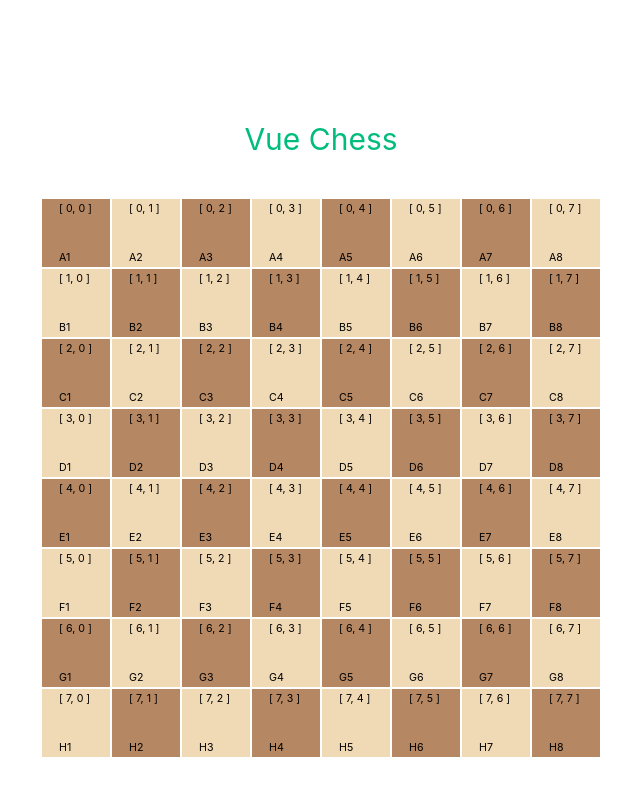
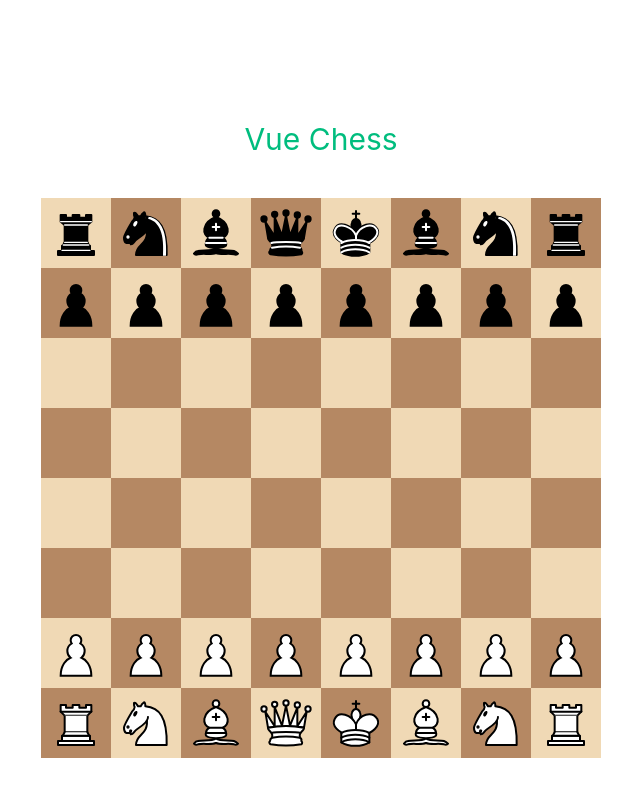
Before and after one commit to levistark/vue-chess, a Vue app: page / in a window 1280 px wide. Shown: the top 796 px of the page, without its empty margins (319-959 px from the left). Built offline with nearby package versions, Linux system fonts and the light colour scheme.

Commit message:
pieces are now rendering properly

```diff
--- a/src/components/ChessBoard.vue
+++ b/src/components/ChessBoard.vue
@@ -15,13 +15,28 @@ import BlackRook from './BlackRook.vue'
 import BlackBishop from './BlackBishop.vue'
 import BlackKnight from './BlackKnight.vue'
 
-const selectedSquare = ref(0)
+const chessboard = ref<Square[][]>([[]])
 
-const squares = ref<Square[]>([])
+const initialBoard = [
+  ['wr', 'wn', 'wb', 'wq', 'wk', 'wb', 'wn', 'wr'],
+  ['wp', 'wp', 'wp', 'wp', 'wp', 'wp', 'wp', 'wp'],
+  ['', '', '', '', '', '', '', ''],
+  ['', '', '', '', '', '', '', ''],
+  ['', '', '', '', '', '', '', ''],
+  ['', '', '', '', '', '', '', ''],
+  ['bp', 'bp', 'bp', 'bp', 'bp', 'bp', 'bp', 'bp'],
+  ['br', 'bn', 'bb', 'bq', 'bk', 'bb', 'bn', 'br'],
+]
 
-function createSquares() {
+function setInittialPieces() {}
+
+function createSquares(): Square[] {
   const columns = [0, 1, 2, 3, 4, 5, 6, 7]
   const rows = [0, 1, 2, 3, 4, 5, 6, 7]
+  let squares: Square[] = []
+
+  function getSquareIds() {
+    let ids: Array<string> = []
 
     const columnLetters = columns.map((column, index) => {
       return String.fromCharCode(65 + index)
@@ -31,8 +46,6 @@ function createSquares() {
       return index + 1
     })
 
-  function getSquareIds() {
-    let ids: Array<string> = []
     columnLetters.forEach((column) => {
       rowNumbers.forEach((row) => {
         let id = column + row
@@ -57,14 +70,6 @@ function createSquares() {
 
     rows.forEach((row, rowIndex) => {
       columns.forEach((column, columnIndex) => {
-        let isOnOddRow = false
-
-        let square: Square = {
-          isWhite: true,
-          squareCoordinates: [0, 0],
-          squareId: 'A1'
-        }
-
         // For every other row
         if (rowIndex % 2 === 0) {
           if (columnIndex % 2 === 0) {
@@ -85,37 +90,105 @@ function createSquares() {
     return colorArray
   }
 
+  for (let i = 0; i < 64; i++) {
+    let square: Square = {
+      isWhite: true,
+      squareCoordinates: [0, 0],
+      squareId: 'A1',
+      currentPiece: {
+        class: ''
+      }
+    }
     const ids = getSquareIds()
     const coordinates = getCoordinates()
     const colors = getSquareColors()
 
-  for (let i = 0; i < 64; i++) {
-    let square: Square = {
-      isWhite: true,
-      squareCoordinates: [0, 0],
-      squareId: 'A1'
-    }
     square.squareId = ids[i]
     square.squareCoordinates = coordinates[i]
     square.isWhite = colors[i]
-    squares.value.push(square)
+    square.currentPiece!.class = ''
+
+    squares.push(square)
+  }
+
+  return squares
+}
+
+function createChessBoard() {
+  let matrix = new Array(8)
+  const chessSquares = createSquares()
+
+  for (let i = 0; i < 8; i++) {
+    matrix[i] = new Array(8)
+  }
+
+  function arraysEqual(arr1: number[], arr2: number[]) {
+    if (arr1.length !== arr2.length) return false
+    for (let i = 0; i < arr1.length; i++) {
+      if (arr1[i] !== arr2[i]) return false
+    }
+    return true
+  }
+
+  for (let i = 0; i < 8; i++) {
+    for (let j = 0; j < 8; j++) {
+      let coordinates: Coordinates = [i, j]
+      let square = chessSquares.find((i) => arraysEqual(i.squareCoordinates, coordinates))
+
+      if (square) {
+        matrix[i][j] = {
+          isWhite: square.isWhite,
+          squareCoordinates: square.squareCoordinates,
+          squareId: square.squareId,
+          currentPiece: {
+            class: initialBoard[i][j]
           }
         }
 
+      } else {
+        throw new Error('Square info was not found')
+      }
+    }
+  }
+
+  let rotatedMatrix = matrix[0].map((val: Square[], index: number) => matrix.map((row) => row[index]).reverse())
+  chessboard.value = rotatedMatrix
+}
+
+function addPieces() {}
+
 onMounted(() => {
-  createSquares()
+  createChessBoard()
 })
 </script>
 
 <template>
   <div class="chess-board">
+    <div class="square" v-for="(row, index) in chessboard" :key="index">
       <ChessSquare
-      v-for="(square, index) in squares"
+        v-for="(square, index) in row"
         :key="index"
         :is-white="square.isWhite"
         :square-coordinates="square.squareCoordinates"
         :square-id="square.squareId"
-    />
+        :current-piece="square.currentPiece"
+      >
+      <BlackPawn v-if="square.currentPiece.class === 'bp'" />
+      <BlackKing v-if="square.currentPiece.class === 'bk'"/>
+      <BlackQueen v-if="square.currentPiece.class === 'bq'"/>
+      <BlackKnight v-if="square.currentPiece.class === 'bn'"/>
+      <BlackRook v-if="square.currentPiece.class === 'br'"/>
+      <BlackBishop v-if="square.currentPiece.class === 'bb'"/>
+
+      <WhitePawn v-if="square.currentPiece.class === 'wp'"/>
+      <WhiteKnight v-if="square.currentPiece.class === 'wn'"/>
+      <WhiteKing v-if="square.currentPiece.class === 'wk'"/>
+      <WhiteQueen v-if="square.currentPiece.class === 'wq'"/>
+      <WhiteRook v-if="square.currentPiece.class === 'wr'"/>
+      <WhiteBishop v-if="square.currentPiece.class === 'wb'"/>
+
+      </ChessSquare>
+    </div>
   </div>
 </template>
 
@@ -123,5 +196,13 @@ onMounted(() => {
 .chess-board {
   display: grid;
   grid-template-columns: repeat(8, 1fr);
+
+  .item {
+    width: 100px;
+    height: 100px;
+    background-color: white;
+    border: 1px solid black;
+    color: black;
+  }
 }
 </style>
--- a/src/components/ChessSquare.vue
+++ b/src/components/ChessSquare.vue
@@ -1,7 +1,8 @@
 <template>
   <div class="square" :class="{ white: isWhite, black: !isWhite }">
     <span class="coordinate">{{ props.squareCoordinates }}</span>
-    <span class="id">{{ props.squareId }}</span>
+    <span class="rank">{{ props.squareId[0] }}</span>
+    <span class="file">{{ props.squareId[1] }}</span>
     <slot></slot>
   </div>
 </template>
@@ -13,9 +14,6 @@
   const props = defineProps<Square>()
   const currentPiece = ref<Piece>()
 
-  onMounted(() => {
-
-  })
 </script>
 
 
@@ -23,7 +21,6 @@
 .square {
   width: 70px;
   height: 70px;
-  border: solid 1px white;
   padding: 5px;
   position: relative;
 
@@ -32,12 +29,23 @@
     font-size: 8pt;
     color: black;
     left: 17px;
+    color: white;
   }
   .coordinate {
     top: 1px;
+    color: black;
+    display: none;
   }
-  .id {
-    bottom: 1px;
+  .rank {
+    top: 35%;
+    left: -50px;
+    z-index: -1;
+  }
+  .file {
+    bottom: -50px;
+    left: 30px;
+    color: white;
+    z-index: -1;
   }
 
   svg {
--- a/src/components/WhitePawn.vue
+++ b/src/components/WhitePawn.vue
@@ -4,15 +4,20 @@
   </svg>
 </template>
 
+
+1. Skapa ref till bild-elementet
+2. Skapa event-listener på refen
+
 <script setup lang="ts">
-  import Coordinates from '../types'
+import { onMounted } from 'vue';
 
-  interface Props {
-    pieceCoordinates: Coordinates
-  }
+  onMounted(() => {
+    function handleClick(event: Event) {
 
-  const props = defineProps<Props>()
+    }
 
+
+  })
 </script>
 
 <style scoped>
--- a/src/types.ts
+++ b/src/types.ts
@@ -4,11 +4,11 @@ export interface Square {
   isWhite: boolean
   squareCoordinates: Coordinates
   squareId: string
+  currentPiece: Piece
 }
 
 export interface Piece {
-  isWhite?: boolean
-  coordinates: Coordinates
+  class: string | ''
 }
 
 export interface Pawn extends Piece {
```
Also changed, not shown: src/components/notes.txt. Lines whose indentation alone changed are shown as unchanged.
